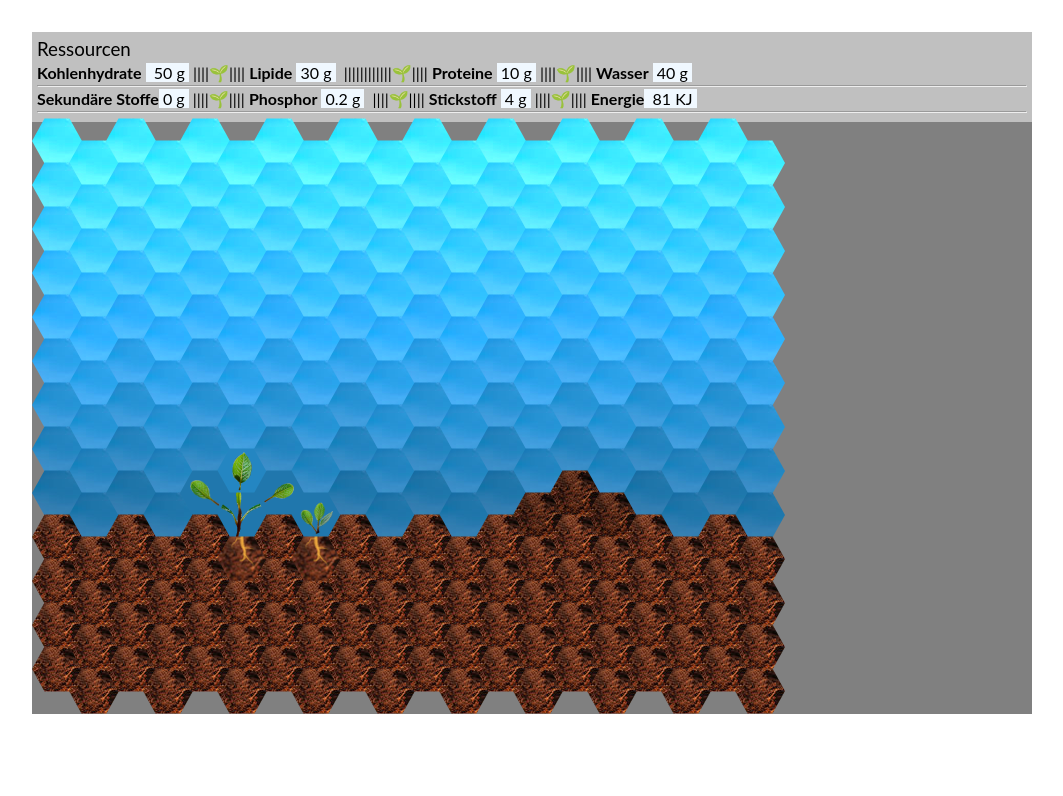
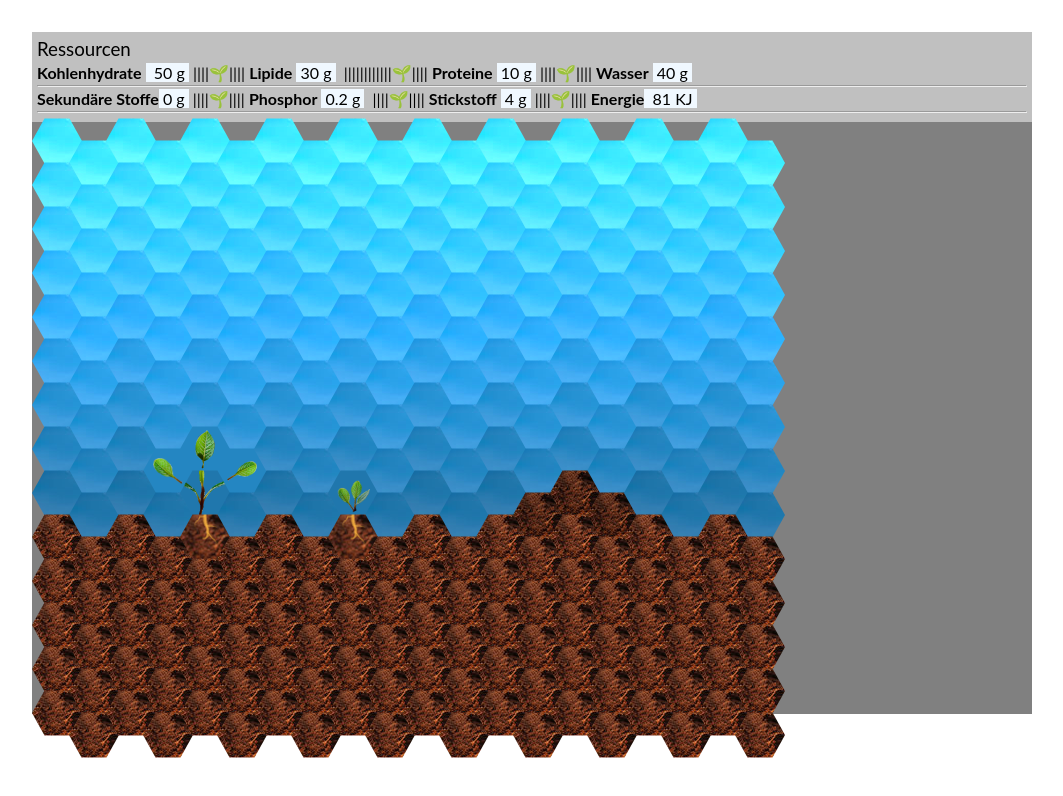
Before and after one commit to mullerow/PLANTAS-Vue, a Vue app: page / in a window 1280 px wide. Shown: the top 796 px of the page, without its empty margins (0-1063 px from the left). Built offline with nearby package versions, Linux system fonts and the light colour scheme.

Commit message:
chore: the positions of the initial plants are changed

```diff
--- a/src/stores/store.js
+++ b/src/stores/store.js
@@ -25,7 +25,7 @@ export const storeData = defineStore('store', {
     playgroundData: {
       hexagonData: [],
       amountColumns: 20,
-      amountRows: 13,
+      amountRows: 14,
       connectionToThePlant: false,
       positionsOfDevelopedNeighbourHexagons: [0, [0, 0, 0, 0, 0, 0]] // der erste eintrag legt die Anzahl der bebauten nachbarfelder fest, der zweite Eintrag/Liste bestimmt anhand der Zahlen in welche Richtung bebaut ist
     },
@@ -72,27 +72,27 @@ export const storeData = defineStore('store', {
             hexagonType = ['empty soil', 'freier Boden']
           }
           // Start Keimlingimage
-          if (x === 8 && y === 9) {
+          if (x === 9 && y === 9) {
             backgroundImageHexagon = seedling50
             hexagonType = ['seemling', 'eigener Keimling']
           }
-          if (x === 6 && y === 9) {
+          if (x === 5 && y === 9) {
             backgroundImageHexagon = stemLvl1
             hexagonType = ['stam1', 'Stamm Lvl 1']
           }
-          if (x === 5 && y === 9) {
+          if (x === 4 && y === 8) {
             backgroundImageHexagon = leafLvl1Left
             hexagonType = ['leaf1', 'Blatt Lvl 1 links']
           }
-          if (x === 7 && y === 9) {
+          if (x === 6 && y === 8) {
             backgroundImageHexagon = leafLvl1right
             hexagonType = ['leaf1', 'Blatt Lvl 1 rechts']
           }
-          if (x === 6 && y === 8) {
+          if (x === 5 && y === 8) {
             backgroundImageHexagon = leafLvl1straight
             hexagonType = ['leaf1', 'Blatt Lvl 1 nach oben']
           }
-          if ((x === 6 && y === 10) || (x === 8 && y === 10)) {
+          if ((x === 5 && y === 10) || (x === 9 && y === 10)) {
             backgroundImageHexagon = rootLvl1_1_1
             hexagonType = ['root1', 'Wurzel Lvl 1 Zentral']
           }
@@ -156,13 +156,15 @@ export const storeData = defineStore('store', {
           yCoodinateNeighbourHexagon * this.playgroundData.amountColumns +
           xCoodinateNeighbourHexagon -
           this.playgroundData.amountColumns
+
+        /// differenzierung zwischen den Pflanzenbereichen
         if (
           this.playgroundData.hexagonData[idNeighbourHexagon - 1].hexagonType[0] !== 'empty soil' &&
           this.playgroundData.hexagonData[idNeighbourHexagon - 1].hexagonType[0] !== 'empty sky'
         ) {
           this.playgroundData.connectionToThePlant = true
-
-          this.playgroundData.positionsOfDevelopedNeighbourHexagons[0] += 1
+          if (this.playgroundData.hexagonData[idNeighbourHexagon - 1].hexagonType[0] === 'root1')
+            this.playgroundData.positionsOfDevelopedNeighbourHexagons[0] += 1
           this.playgroundData.positionsOfDevelopedNeighbourHexagons[1][IndexPositionNeighbourList] =
             IndexPositionNeighbourList + 1
         }
```
